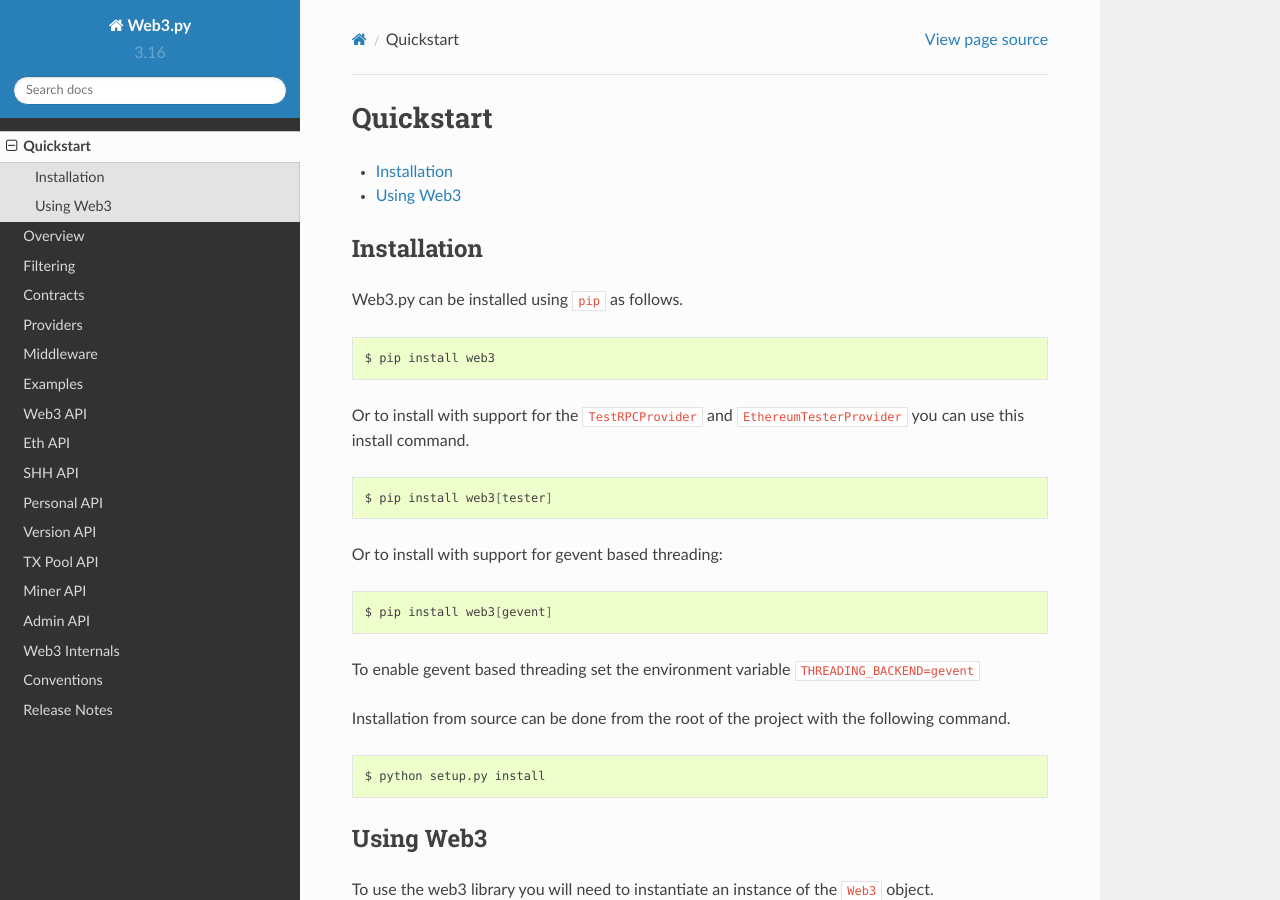
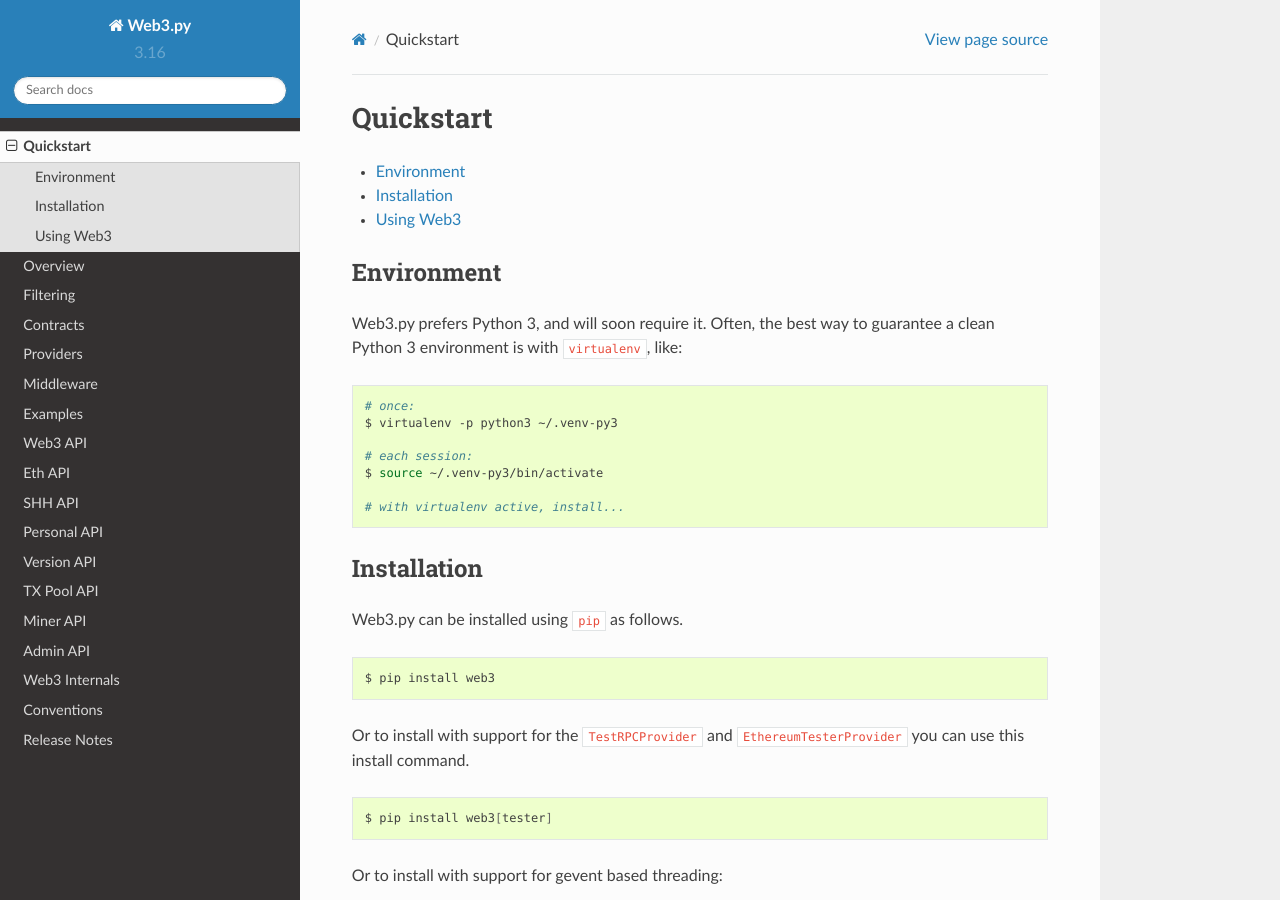
Before and after one commit to shuziren/web3.py, a Sphinx documentation site: the page built from docs/quickstart.rst, in a window 1280 px wide and 900 px high. Built offline with Sphinx 7.4.7 and the Read the Docs theme 2.0.0, drawn with Linux system fonts in a browser that asks for light colours; pages that are not in the unit, such as notebooks, are missing from menus.

Commit message:
Warn that py2 is deprecated, plus guidance in docs

```diff
--- a/docs/quickstart.rst
+++ b/docs/quickstart.rst
@@ -3,6 +3,22 @@ Quickstart
 
 .. contents:: :local:
 
+
+Environment
+------------
+
+Web3.py prefers Python 3, and will soon require it. Often, the
+best way to guarantee a clean Python 3 environment is with ``virtualenv``, like:
+
+.. code-block:: shell
+
+    # once:
+    $ virtualenv -p python3 ~/.venv-py3
+
+    # each session:
+    $ source ~/.venv-py3/bin/activate
+
+    # with virtualenv active, install...
 
 Installation
 ------------
```
Also changed, not shown: 1 other file.
